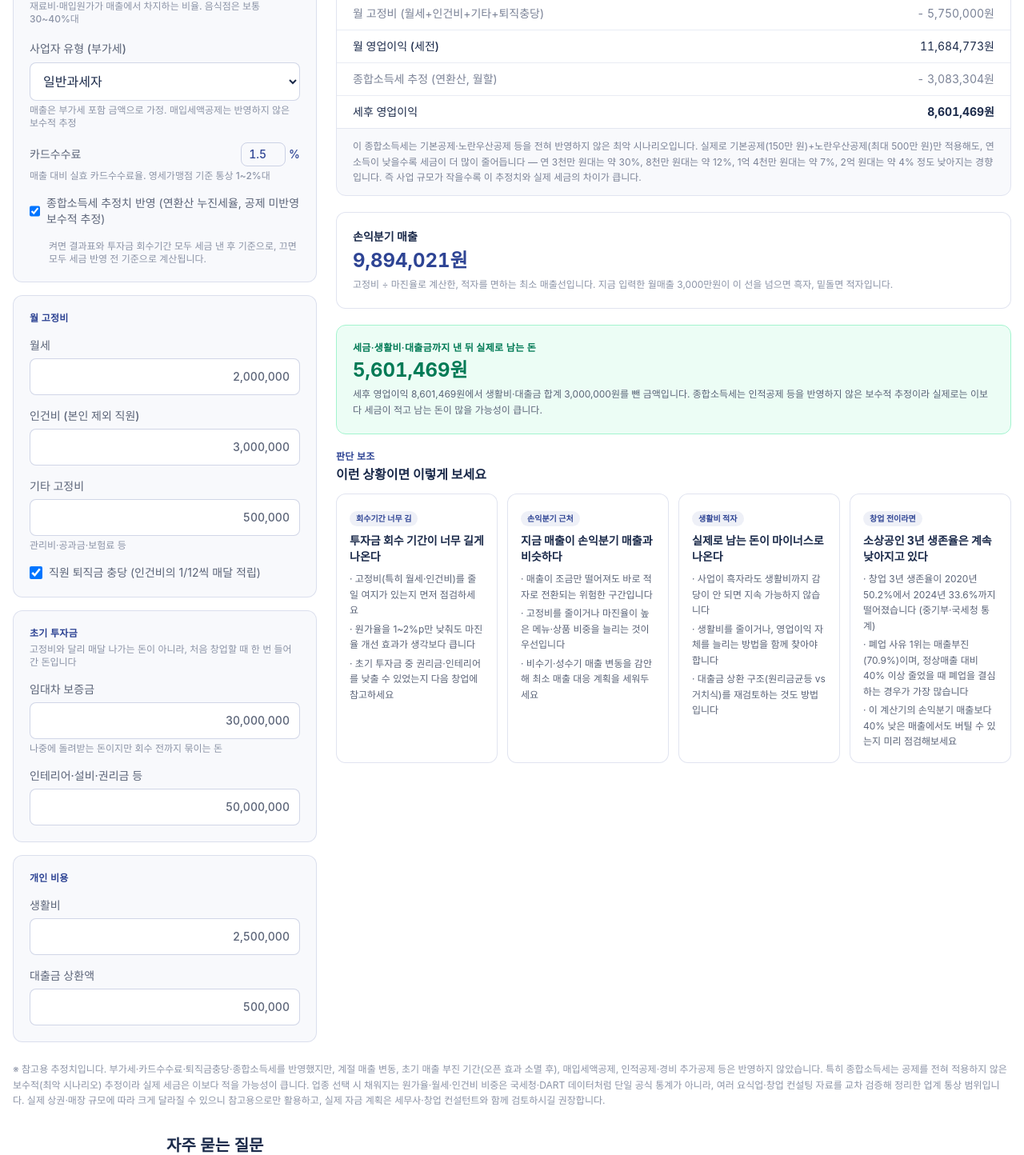
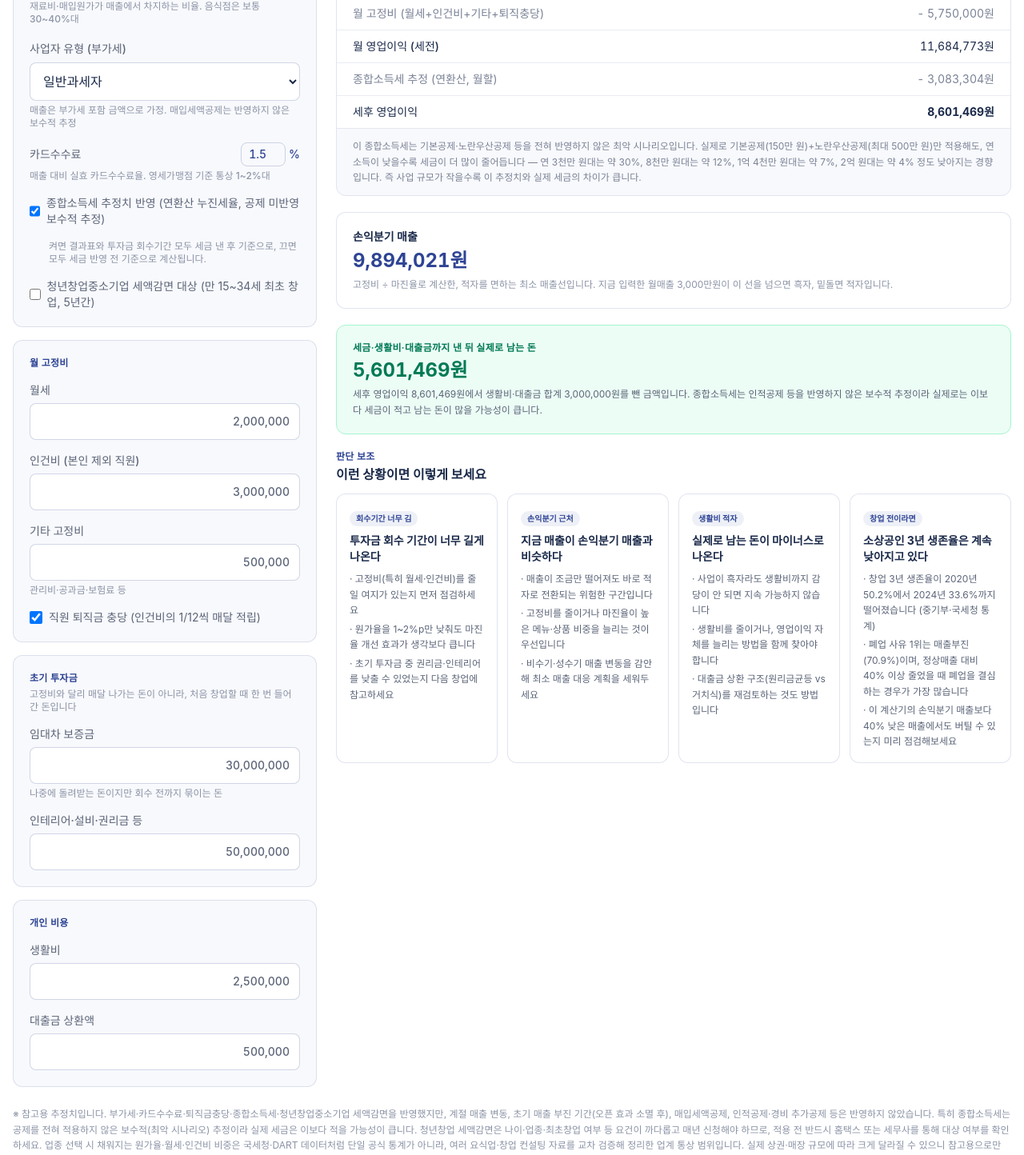
Before and after one commit to parkdane/pay-calc, a Next.js app: page /calc/business-breakeven in a window 1280 px wide. Shown: the part 757-2201 px from the top of the page at 80% size. Built offline with nearby package versions, Linux system fonts and the light colour scheme; a web font is replaced by a local one.

Commit message:
business-breakeven: 청년창업중소기업 세액감면(지역별 50~100%) 반영

```diff
--- a/components/BusinessBreakEvenCalc.tsx
+++ b/components/BusinessBreakEvenCalc.tsx
@@ -70,6 +70,13 @@ function estimateAnnualIncomeTax(annualIncome: number): number {
   return tax * 1.1; // 지방소득세 10% 포함
 }
 
+// 청년창업중소기업 세액감면 (조특법 제6조, 2026.1.1 이후 창업 기준) - 지역별 감면율, 5년간 적용
+const YOUTH_STARTUP_REGIONS = [
+  { id: "nonmetro", label: "비수도권 · 수도권 인구감소지역", rate: 1.0 },
+  { id: "metro_general", label: "수도권 (과밀억제권역 제외)", rate: 0.75 },
+  { id: "metro_dense", label: "수도권 과밀억제권역 (서울 대부분 등)", rate: 0.5 },
+] as const;
+
 const DEFAULTS = {
   revMode: "daily" as const,
   dailyRevenue: 1000000,
@@ -82,6 +89,8 @@ const DEFAULTS = {
   otherFixed: 500000,
   includeSeverance: true,
   includeTax: true,
+  youthStartup: false,
+  startupRegion: "metro_dense" as const,
   deposit: 30000000,
   startupCost: 50000000,
   livingCost: 2500000,
@@ -104,6 +113,8 @@ export default function BusinessBreakEvenCalc() {
   const [otherFixed, setOtherFixed] = useState(DEFAULTS.otherFixed);
   const [includeSeverance, setIncludeSeverance] = useState(DEFAULTS.includeSeverance);
   const [includeTax, setIncludeTax] = useState(DEFAULTS.includeTax);
+  const [youthStartup, setYouthStartup] = useState(DEFAULTS.youthStartup);
+  const [startupRegion, setStartupRegion] = useState<string>(DEFAULTS.startupRegion);
 
   // 초기 투자금 (창업 비용)
   const [deposit, setDeposit] = useState(DEFAULTS.deposit);
@@ -126,6 +137,8 @@ export default function BusinessBreakEvenCalc() {
     setOtherFixed(DEFAULTS.otherFixed);
     setIncludeSeverance(DEFAULTS.includeSeverance);
     setIncludeTax(DEFAULTS.includeTax);
+    setYouthStartup(DEFAULTS.youthStartup);
+    setStartupRegion(DEFAULTS.startupRegion);
     setDeposit(DEFAULTS.deposit);
     setStartupCost(DEFAULTS.startupCost);
     setLivingCost(DEFAULTS.livingCost);
@@ -160,7 +173,12 @@ export default function BusinessBreakEvenCalc() {
 
     // 5. 종합소득세 (연환산 누진세율, 인적공제·경비 추가공제 미반영 — 보수적 추정)
     const annualOperatingProfit = Math.max(0, operatingProfit) * 12;
-    const estimatedAnnualTax = includeTax ? estimateAnnualIncomeTax(annualOperatingProfit) : 0;
+    const taxBeforeYouthReduction = includeTax ? estimateAnnualIncomeTax(annualOperatingProfit) : 0;
+    const youthReductionRate = youthStartup
+      ? YOUTH_STARTUP_REGIONS.find((r) => r.id === startupRegion)!.rate
+      : 0;
+    const youthReductionAmount = taxBeforeYouthReduction * youthReductionRate;
+    const estimatedAnnualTax = taxBeforeYouthReduction - youthReductionAmount;
     const monthlyTax = estimatedAnnualTax / 12;
     const afterTaxProfit = operatingProfit - monthlyTax;
 
@@ -186,6 +204,7 @@ export default function BusinessBreakEvenCalc() {
       initialInvestment,
       paybackMonths,
       monthlyTax,
+      youthReductionAmount,
       afterTaxProfit,
       personalCosts,
       disposableIncome,
@@ -194,7 +213,7 @@ export default function BusinessBreakEvenCalc() {
     revMode, dailyRevenue, monthlyRevenueInput, costRate, vatType, cardFeeRate,
     rent, labor, otherFixed, includeSeverance,
     deposit, startupCost,
-    livingCost, loanPayment, includeTax,
+    livingCost, loanPayment, includeTax, youthStartup, startupRegion,
   ]);
 
   const fmtMonths = (m: number) => {
@@ -382,6 +401,40 @@ export default function BusinessBreakEvenCalc() {
               켜면 결과표와 투자금 회수기간 모두 세금 낸 후 기준으로, 끄면 모두 세금 반영 전 기준으로
               계산됩니다.
             </p>
+
+            {includeTax && (
+              <>
+                <label className="flex items-center gap-2 text-sm text-[#5B6478]">
+                  <input
+                    type="checkbox"
+                    checked={youthStartup}
+                    onChange={(e) => setYouthStartup(e.target.checked)}
+                    className="h-4 w-4"
+                  />
+                  청년창업중소기업 세액감면 대상 (만 15~34세 최초 창업, 5년간)
+                </label>
+                {youthStartup && (
+                  <div className="pl-6">
+                    <select
+                      value={startupRegion}
+                      onChange={(e) => setStartupRegion(e.target.value)}
+                      className="w-full rounded-lg border border-[rgba(46,68,148,0.22)] bg-white px-2 py-2 text-xs text-[#5B6478]"
+                    >
+                      {YOUTH_STARTUP_REGIONS.map((r) => (
+                        <option key={r.id} value={r.id}>
+                          {r.label} ({(r.rate * 100).toFixed(0)}% 감면)
+                        </option>
+                      ))}
+                    </select>
+                    <p className="mt-1 text-xs text-[#8B93A6]">
+                      조특법 제6조, 2026.1.1 이후 창업 기준. 감면대상 업종(소비성서비스업 등 일부 제외)인지,
+                      최초 창업이 맞는지는 홈택스에서 반드시 확인하세요. 신고 시 별도 신청서 제출이
+                      필요합니다.
+                    </p>
+                  </div>
+                )}
+              </>
+            )}
           </div>
 
           {/* 월 고정비 */}
@@ -454,6 +507,15 @@ export default function BusinessBreakEvenCalc() {
               <Row label="월 영업이익 (세전)" value={won(result.operatingProfit)} bold={!includeTax} />
               {includeTax && (
                 <>
+                  {youthStartup && result.youthReductionAmount > 0 && (
+                    <Row
+                      label={`청년창업 세액감면 (연 ${(
+                        YOUTH_STARTUP_REGIONS.find((r) => r.id === startupRegion)!.rate * 100
+                      ).toFixed(0)}%)`}
+                      value={"+ " + won(result.youthReductionAmount / 12)}
+                      muted
+                    />
+                  )}
                   <Row label="종합소득세 추정 (연환산, 월할)" value={"- " + won(Math.max(0, result.monthlyTax))} muted />
                   <Row label="세후 영업이익" value={won(result.afterTaxProfit)} bold />
                 </>
@@ -537,10 +599,12 @@ export default function BusinessBreakEvenCalc() {
       </div>
 
       <p className="mt-6 text-xs leading-relaxed text-[#8B93A6]">
-        ※ 참고용 추정치입니다. 부가세·카드수수료·퇴직금충당·종합소득세를 반영했지만, 계절 매출 변동, 초기
-        매출 부진 기간(오픈 효과 소멸 후), 매입세액공제, 인적공제·경비 추가공제 등은 반영하지 않았습니다.
-        특히 종합소득세는 공제를 전혀 적용하지 않은 보수적(최악 시나리오) 추정이라 실제 세금은 이보다 적을
-        가능성이 큽니다. 업종 선택 시 채워지는 원가율·월세·인건비 비중은 국세청·DART 데이터처럼 단일 공식
+        ※ 참고용 추정치입니다. 부가세·카드수수료·퇴직금충당·종합소득세·청년창업중소기업 세액감면을
+        반영했지만, 계절 매출 변동, 초기 매출 부진 기간(오픈 효과 소멸 후), 매입세액공제, 인적공제·경비
+        추가공제 등은 반영하지 않았습니다. 특히 종합소득세는 공제를 전혀 적용하지 않은 보수적(최악 시나리오)
+        추정이라 실제 세금은 이보다 적을 가능성이 큽니다. 청년창업 세액감면은 나이·업종·최초창업 여부 등
+        요건이 까다롭고 매년 신청해야 하므로, 적용 전 반드시 홈택스 또는 세무사를 통해 대상 여부를
+        확인하세요. 업종 선택 시 채워지는 원가율·월세·인건비 비중은 국세청·DART 데이터처럼 단일 공식
         통계가 아니라, 여러 요식업·창업 컨설팅 자료를 교차 검증해 정리한 업계 통상 범위입니다. 실제 상권·매장
         규모에 따라 크게 달라질 수 있으니 참고용으로만 활용하고, 실제 자금 계획은 세무사·창업 컨설턴트와 함께
         검토하시길 권장합니다.
```
